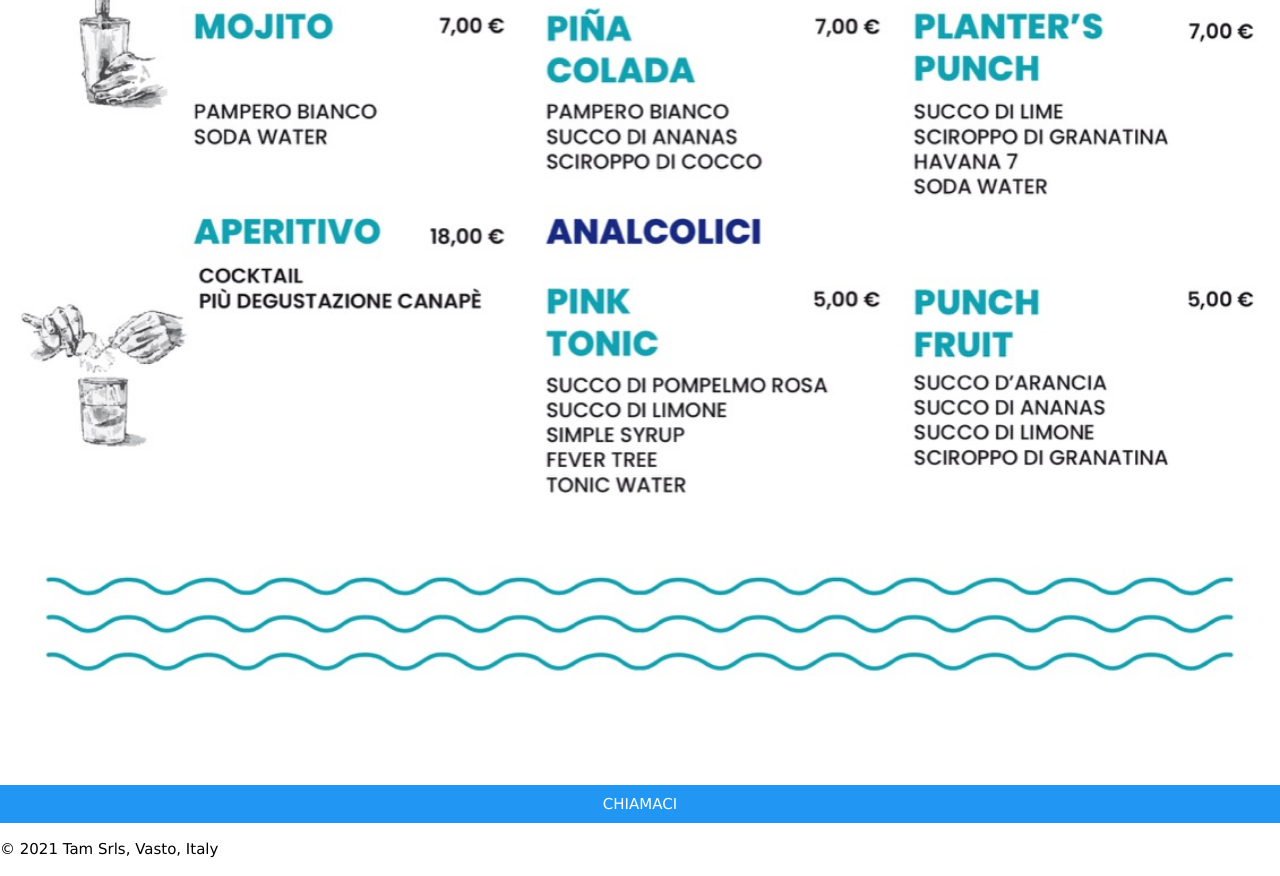
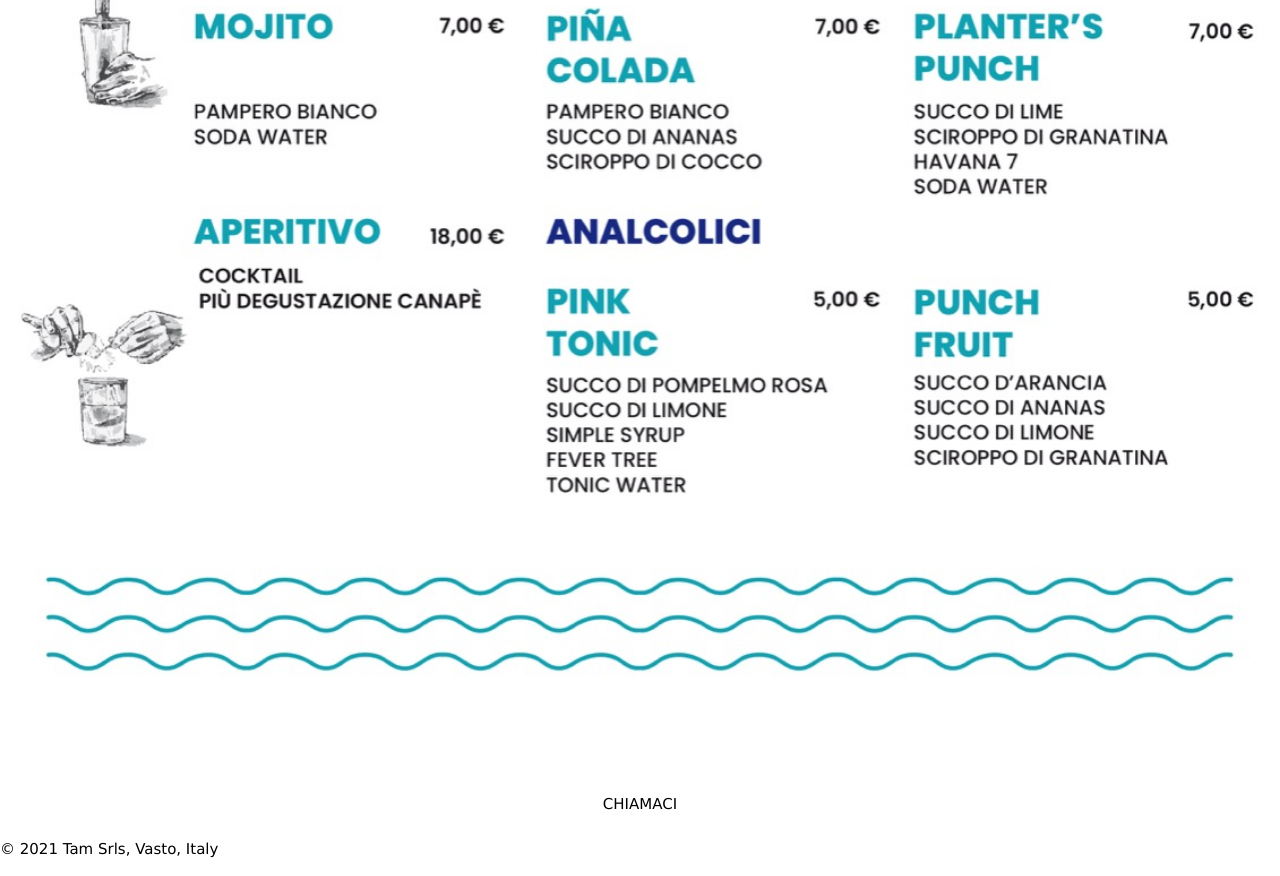
Before and after one commit to riversidecoaching/DAMATTIBAR, a plain HTML site: page index.html in a window 1280 px wide. Shown: the part 1100-1976 px from the top of the page. Drawn offline with nearby package versions, Linux system fonts and the light colour scheme.

Commit message:
Update index.html

```diff
--- a/index.html
+++ b/index.html
@@ -27,7 +27,7 @@
     <a href="APEROL" class="rim-hotspot" style="width:27.7%; height:11.5%; left:13.5%; top:24.5%; position:absolute; cursor:pointer; display:block; z-index:5; overflow:hidden;"></a>
 </div>
 
-<a href="tel:+393791802668" class="w3-button w3-block w3-blue">CHIAMACI</a>
+<a href="tel:+393791802668" class="w3-button w3-block w3-blu">CHIAMACI</a>
 <footer>
   <p>&#169; 2021 Tam Srls, Vasto, Italy</p>
 </footer>
```
